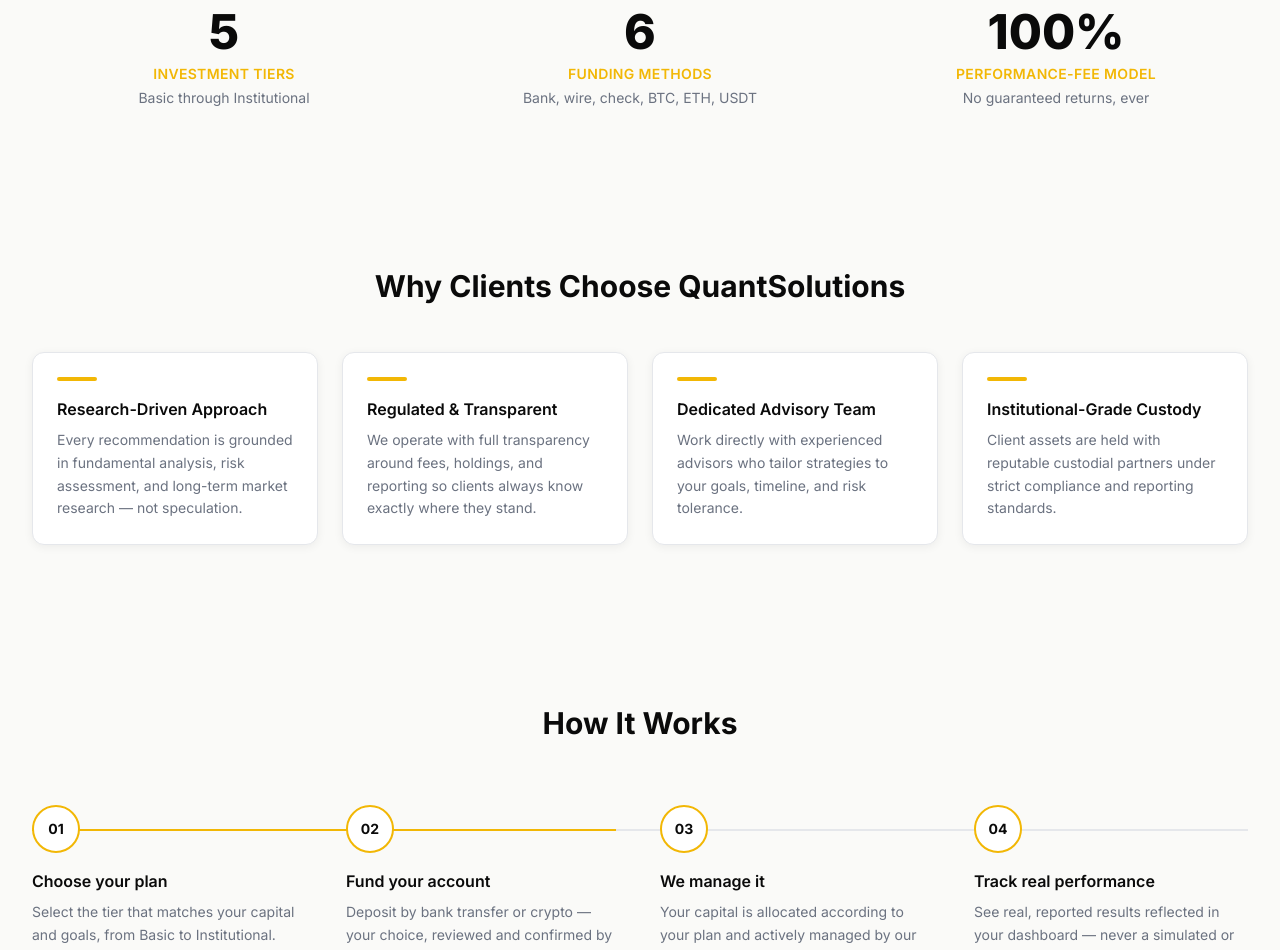
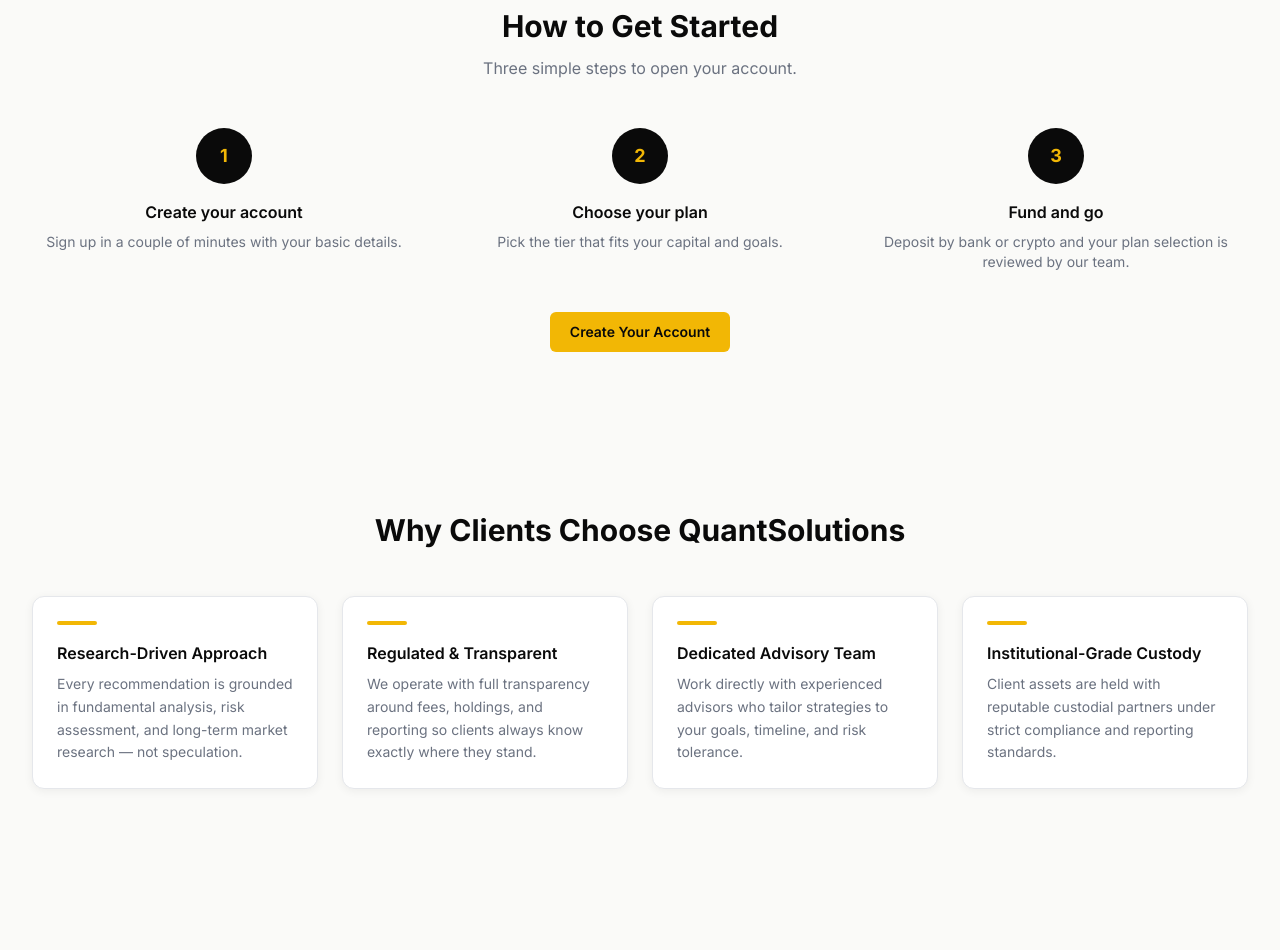
Before and after one commit to jeanserver/Quantsolutions, a React (Vite) app in the folder frontend/: page / in a window 1280 px wide. Shown: the part 700-1650 px from the top of the page. Built offline with nearby package versions, Linux system fonts and the light colour scheme; no server answers.

Commit message:
Update HomePage.jsx

```diff
--- a/frontend/src/pages/HomePage.jsx
+++ b/frontend/src/pages/HomePage.jsx
@@ -1,7 +1,7 @@
 import { Link } from 'react-router-dom';
 import Reveal from '../components/common/Reveal.jsx';
-import CountUp from '../components/common/CountUp.jsx';
-import { useScrollProgress } from '../hooks/useInView.js';
+import RoadmapSection from '../components/home/RoadmapSection.jsx';
+import DashboardPreviewSection from '../components/home/DashboardPreviewSection.jsx';
 
 const pillars = [
   {
@@ -41,73 +41,26 @@
   }
 ];
 
-const stats = [
-  { value: 5, suffix: '', label: 'Investment Tiers', sub: 'Basic through Institutional' },
-  { value: 6, suffix: '', label: 'Funding Methods', sub: 'Bank, wire, check, BTC, ETH, USDT' },
-  { value: 100, suffix: '%', label: 'Performance-Fee Model', sub: 'No guaranteed returns, ever' }
-];
 
-const steps = [
+
+const getStartedSteps = [
   {
-    number: '01',
-    title: 'Choose your plan',
-    description:
-      'Select the tier that matches your capital and goals, from Basic to Institutional.'
+    number: '1',
+    title: 'Create your account',
+    description: 'Sign up in a couple of minutes with your basic details.'
   },
   {
-    number: '02',
-    title: 'Fund your account',
-    description: 'Deposit by bank transfer or crypto — your choice, reviewed and confirmed by our team.'
+    number: '2',
+    title: 'Choose your plan',
+    description: 'Pick the tier that fits your capital and goals.'
   },
   {
-    number: '03',
-    title: 'We manage it',
-    description:
-      'Your capital is allocated according to your plan and actively managed by our team.'
-  },
-  {
-    number: '04',
-    title: 'Track real performance',
-    description:
-      'See real, reported results reflected in your dashboard — never a simulated or guaranteed number.'
+    number: '3',
+    title: 'Fund and go',
+    description: 'Deposit by bank or crypto and your plan selection is reviewed by our team.'
   }
 ];
 
-function HowItWorksSection() {
-  const [sectionRef, progress] = useScrollProgress();
-
-  return (
-    <section className="section" ref={sectionRef}>
-      <div className="container-page">
-        <Reveal>
-          <h2 className="text-center text-3xl font-bold text-brand-black">How It Works</h2>
-        </Reveal>
-        <div className="relative mt-16 grid grid-cols-1 gap-10 lg:grid-cols-4">
-          <div
-            className="absolute left-0 right-0 top-6 hidden h-0.5 bg-gray-200 lg:block"
-            aria-hidden="true"
-          >
-            <div
-              className="h-full bg-brand-yellow transition-[width] duration-200 ease-out"
-              style={{ width: `${Math.round(progress * 100)}%` }}
-            />
-          </div>
-          {steps.map((step, index) => (
-            <Reveal key={step.number} delay={index * 120}>
-              <div className="relative">
-                <div className="flex h-12 w-12 items-center justify-center rounded-full border-2 border-brand-yellow bg-white text-sm font-bold text-brand-black">
-                  {step.number}
-                </div>
-                <h3 className="mt-4 text-base font-semibold text-brand-black">{step.title}</h3>
-                <p className="mt-2 text-sm leading-relaxed text-gray-500">{step.description}</p>
-              </div>
-            </Reveal>
-          ))}
-        </div>
-      </div>
-    </section>
-  );
-}
 
 function HomePage() {
   return (
@@ -168,18 +121,33 @@
       </section>
 
       <section className="section bg-brand-offwhite">
-        <div className="container-page grid grid-cols-1 gap-8 sm:grid-cols-3">
-          {stats.map((stat, index) => (
-            <Reveal key={stat.label} delay={index * 120} className="text-center">
-              <p className="text-4xl font-extrabold text-brand-black sm:text-5xl">
-                <CountUp value={stat.value} suffix={stat.suffix} />
-              </p>
-              <p className="mt-2 text-sm font-semibold uppercase tracking-wide text-brand-yellow">
-                {stat.label}
-              </p>
-              <p className="mt-1 text-sm text-gray-500">{stat.sub}</p>
-            </Reveal>
-          ))}
+        <div className="container-page">
+          <Reveal>
+            <h2 className="text-center text-3xl font-bold text-brand-black">
+              How to Get Started
+            </h2>
+            <p className="mx-auto mt-3 max-w-xl text-center text-gray-500">
+              Three simple steps to open your account.
+            </p>
+          </Reveal>
+          <div className="mt-12 grid grid-cols-1 gap-8 sm:grid-cols-3">
+            {getStartedSteps.map((step, index) => (
+              <Reveal key={step.number} delay={index * 130} className="text-center">
+                <div className="mx-auto flex h-14 w-14 items-center justify-center rounded-full bg-brand-black text-lg font-bold text-brand-yellow">
+                  {step.number}
+                </div>
+                <h3 className="mt-4 text-base font-semibold text-brand-black">
+                  {step.title}
+                </h3>
+                <p className="mt-2 text-sm text-gray-500">{step.description}</p>
+              </Reveal>
+            ))}
+          </div>
+          <Reveal delay={400} className="mt-10 flex justify-center">
+            <Link to="/register" className="btn btn-primary">
+              Create Your Account
+            </Link>
+          </Reveal>
         </div>
       </section>
 
@@ -208,7 +176,9 @@
         </div>
       </section>
 
-      <HowItWorksSection />
+      <RoadmapSection />
+
+      <DashboardPreviewSection />
 
       <section className="section bg-brand-charcoal text-brand-white">
         <div className="container-page">
```
